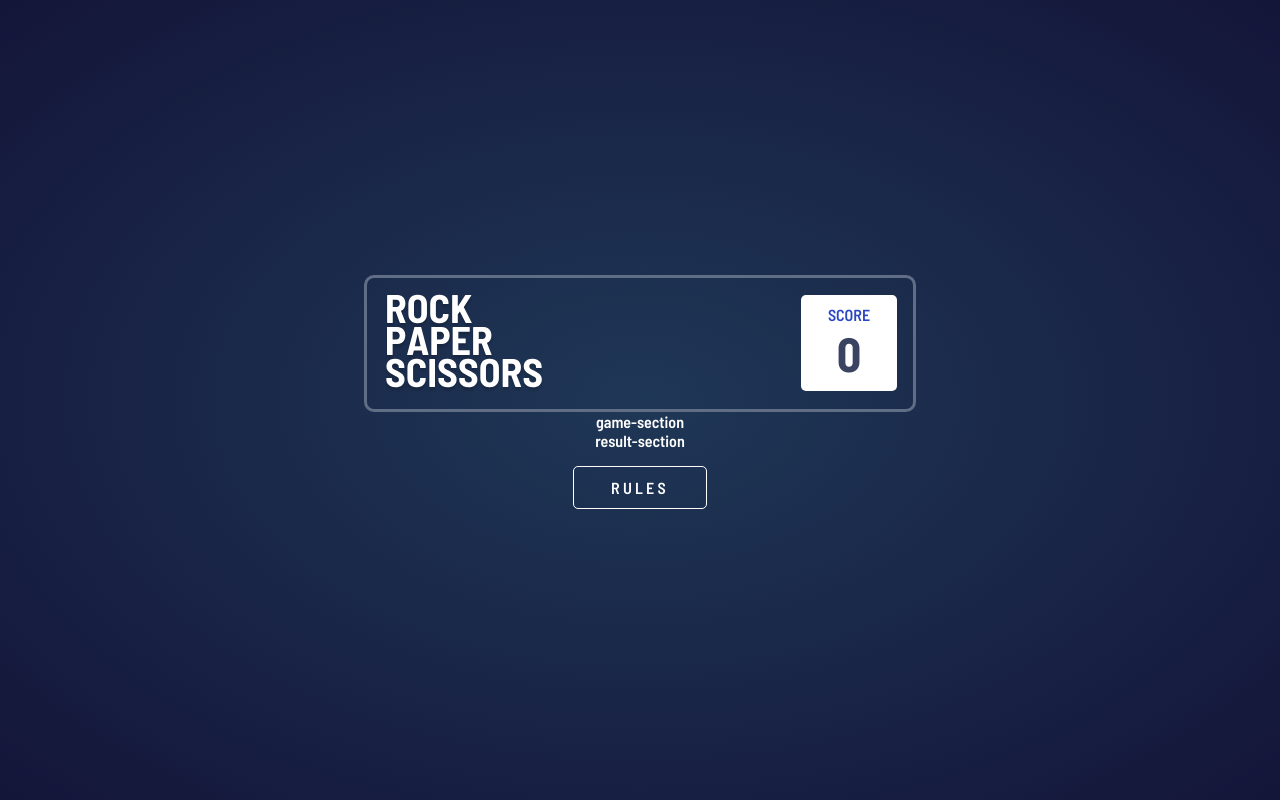
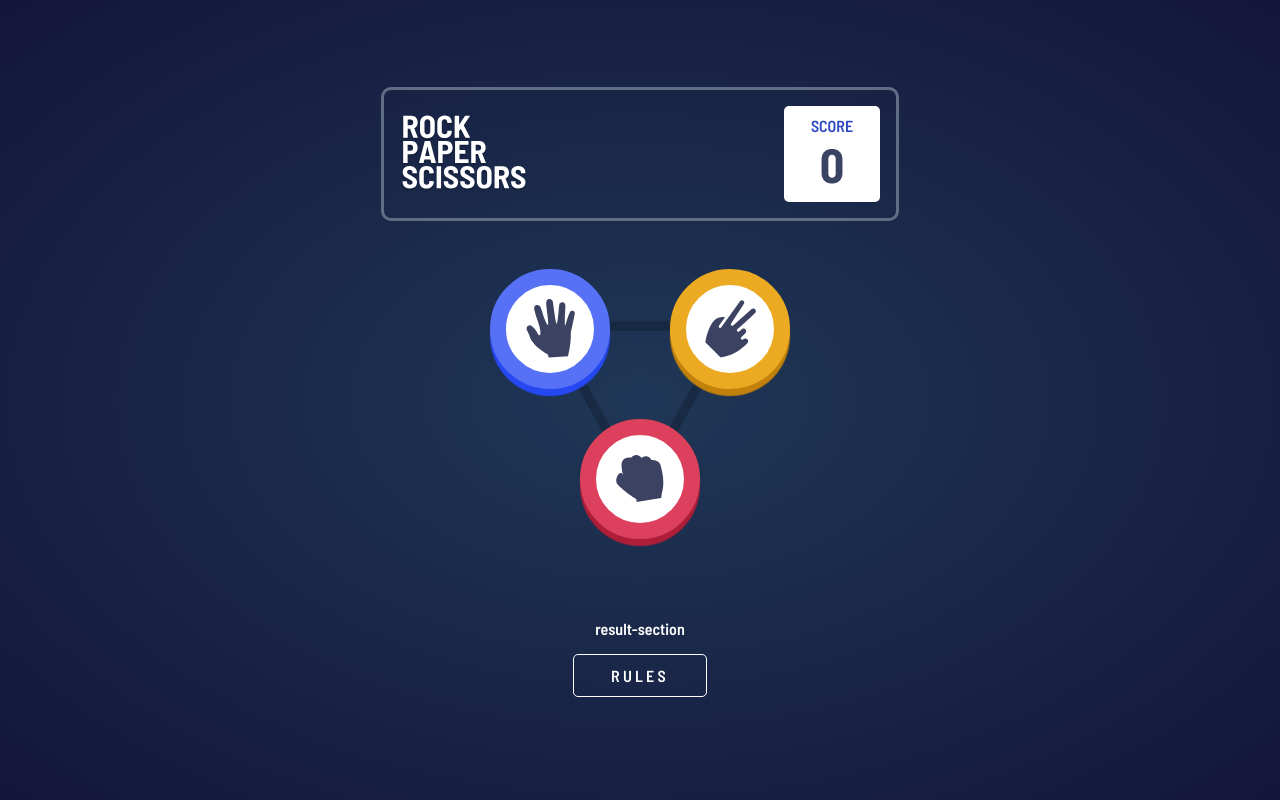
Before and after one commit to michaelbulaongdev/fm011-rock-paper-scissors, a React (Create React App) app: page / in a window 1280 px wide. Built offline with nearby package versions, Linux system fonts and the light colour scheme.

Commit message:
checkpoint
game section interface done

```diff
--- a/src/App.css
+++ b/src/App.css
@@ -11,7 +11,6 @@
 	justify-content: center;
 	align-items: center;
 	height: 100vh;
-	padding: 0 5vw;
 }
 
 /*** SCORE/HEADER SECTION ***/
@@ -34,6 +33,7 @@
 
 .game-title {
 	object-fit: contain;
+	width: 8rem;
 }
 
 .game-title-spacer {
@@ -71,6 +71,58 @@
 }
 
 /*** GAME SECTION ***/
+
+.game-section-container {
+	margin-top: 100px;
+}
+
+.triangle-container {
+	display: flex;
+	flex-direction: column;
+	justify-content: center;
+	align-items: center;
+}
+
+.triangle-image {
+	object-fit: contain;
+	width: 200px;
+}
+
+.hand-all-container {
+	display: flex;
+}
+
+.hand-container {
+	position: relative;
+	display: flex;
+	justify-content: center;
+	align-items: center;
+	background-color: white;
+	width: 5.5rem;
+	height: 5.5rem;
+	border-radius: 50%;
+	border: 1rem solid var(--headerOutline);
+}
+
+.paper {
+	bottom: 230px;
+	left: 30px;
+	border-color: hsl(230, 89%, 65%);
+	box-shadow: 0px 7px 1px hsl(230, 89%, 55%);
+}
+
+.scissors {
+	bottom: 230px;
+	right: 30px;
+	border-color: hsl(40, 84%, 53%);
+	box-shadow: 0px 7px 1px hsl(39, 89%, 40%);
+}
+
+.rock {
+	bottom: 80px;
+	border-color: hsl(349, 70%, 56%);
+	box-shadow: 0px 7px 1px hsl(349, 71%, 40%);
+}
 
 /*** RESULT SECTION ***/
 
--- a/src/components/GameSection.js
+++ b/src/components/GameSection.js
@@ -1,7 +1,33 @@
+import Triangle from '../images/bg-triangle.svg';
+import Paper from '../images/icon-paper.svg';
+import Scissors from '../images/icon-scissors.svg';
+import Rock from '../images/icon-rock.svg';
+
 export default function GameSection() {
 	return (
-		<section>
-			<div>game-section</div>
+		<section className='game-section-container'>
+			<div className='triangle-container'>
+				<img
+					className='triangle-image'
+					src={Triangle}
+					alt='inverted triangle'
+				/>
+				<div className='hand-all-container'>
+					<div className='hand-container paper'>
+						<img className='hand-image' src={Paper} alt='paper hand gesture' />
+					</div>
+					<div className='hand-container rock'>
+						<img className='hand-image' src={Rock} alt='rock hand gesture' />
+					</div>
+					<div className='hand-container scissors'>
+						<img
+							className='hand-image'
+							src={Scissors}
+							alt='scissors hand gesture'
+						/>
+					</div>
+				</div>
+			</div>
 		</section>
 	);
 }
--- a/src/components/ScoreSection.js
+++ b/src/components/ScoreSection.js
@@ -2,8 +2,7 @@ import Logo from '../images/logo.svg';
 
 export default function ScoreSection(props) {
 	return (
-		<section>
-			<div className='score-section-container'>
+		<section className='score-section-container'>
 			<div className='game-title-container'>
 				<img className='game-title' src={Logo} alt='game-logo' />
 				<div className='game-title-spacer'></div>
@@ -14,7 +13,6 @@ export default function ScoreSection(props) {
 					<h1 className='score-text'>{props.score}</h1>
 				</div>
 			</div>
-			</div>
 		</section>
 	);
 }
```
Lines whose indentation alone changed are shown as unchanged.
